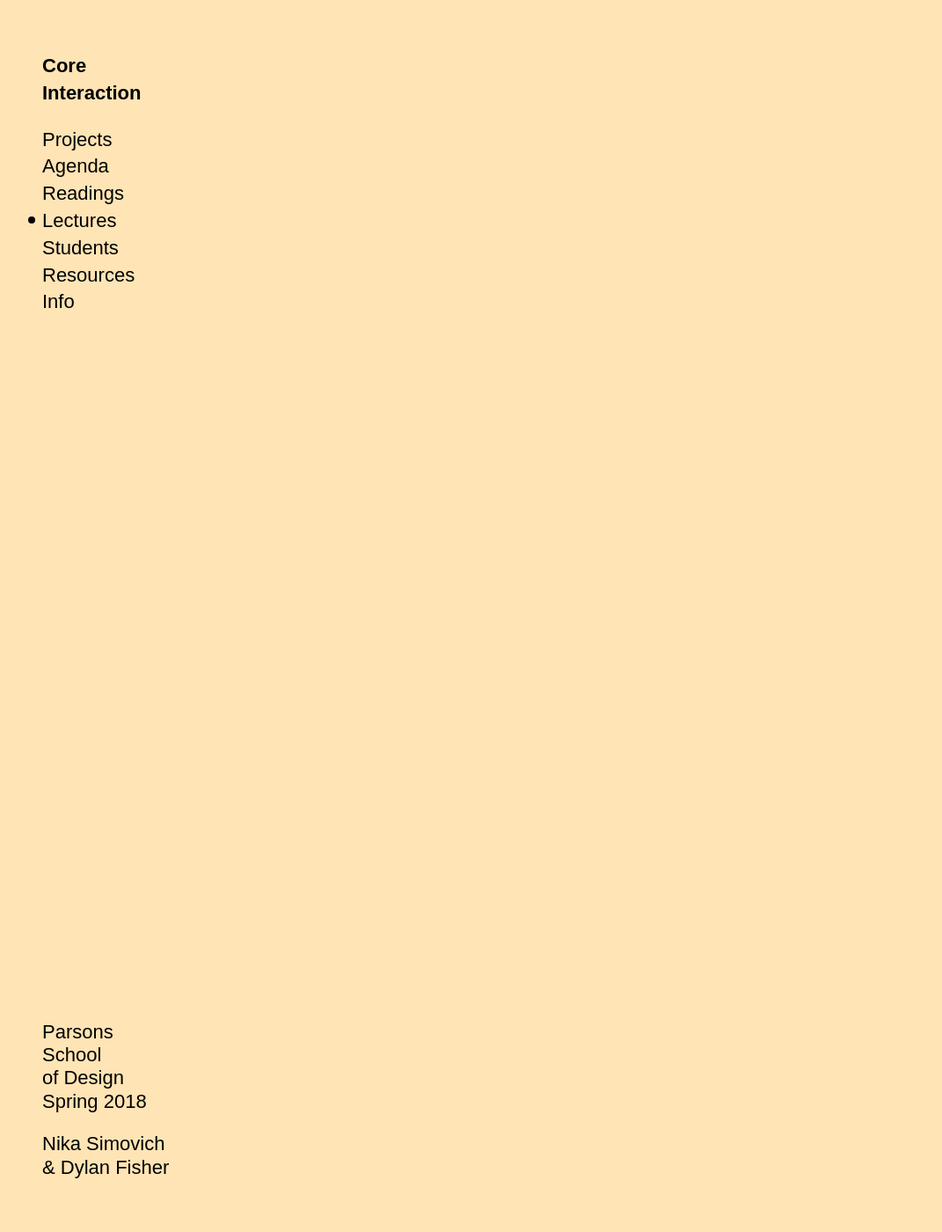
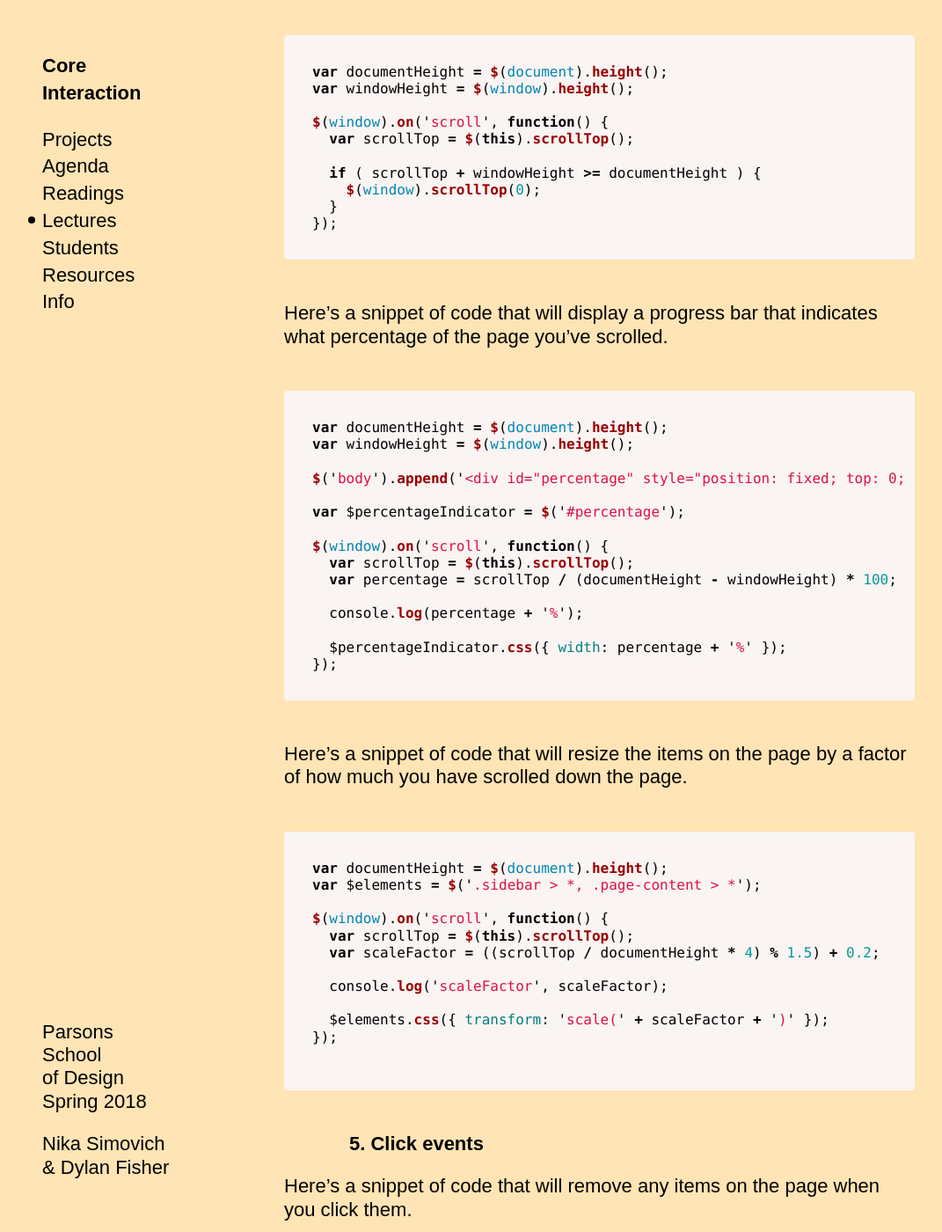
Before and after one commit to dylanfisher/ci18, a Jekyll site: the page built from _lectures/lab/html-css-jquery-in-class-exercises.md, in a window 1280 px wide and 1400 px high, scrolled down 6557 px. Shown: the whole window at 88% size, without its empty margins (12-1083 px from the left). Built offline with Jekyll 4.4.1, drawn with Linux system fonts in a browser that asks for light colours; some web fonts are replaced; some of the changed text lies outside the part shown.

Commit message:
Add a few more jquery code snippets

````diff
--- a/_lectures/lab/html-css-jquery-in-class-exercises.md
+++ b/_lectures/lab/html-css-jquery-in-class-exercises.md
@@ -123,3 +123,94 @@ $(document).on('keypress', function(e) {
   // etc.
 });
 ```
+
+### 4. Scrolling events
+
+Here's a snippet of code that will move you back to the top of the page if you reach the bottom.
+
+```javascript
+var documentHeight = $(document).height();
+var windowHeight = $(window).height();
+
+$(window).on('scroll', function() {
+  var scrollTop = $(this).scrollTop();
+
+  if ( scrollTop + windowHeight >= documentHeight ) {
+    $(window).scrollTop(0);
+  }
+});
+```
+
+Here's a snippet of code that will display a progress bar that indicates what percentage of the page you've scrolled.
+
+```javascript
+var documentHeight = $(document).height();
+var windowHeight = $(window).height();
+
+$('body').append('<div id="percentage" style="position: fixed; top: 0; left: 0; height: 30px; background-color: black;"></div>');
+
+var $percentageIndicator = $('#percentage');
+
+$(window).on('scroll', function() {
+  var scrollTop = $(this).scrollTop();
+  var percentage = scrollTop / (documentHeight - windowHeight) * 100;
+
+  console.log(percentage + '%');
+
+  $percentageIndicator.css({ width: percentage + '%' });
+});
+```
+
+Here's a snippet of code that will resize the items on the page by a factor of how much you have scrolled down the page.
+
+```javascript
+var documentHeight = $(document).height();
+var $elements = $('.sidebar > *, .page-content > *');
+
+$(window).on('scroll', function() {
+  var scrollTop = $(this).scrollTop();
+  var scaleFactor = ((scrollTop / documentHeight * 4) % 1.5) + 0.2;
+
+  console.log('scaleFactor', scaleFactor);
+
+  $elements.css({ transform: 'scale(' + scaleFactor + ')' });
+});
+
+```
+
+### 5. Click events
+
+Here's a snippet of code that will remove any items on the page when you click them.
+
+```javascript
+$(document).on('click', function(event) {
+  // All javascript event handlers give you information about the event type in the event argument.
+  console.log(event);
+
+  // event.preventDefault() will prevent the default click event from happening in the browser.
+  // This makes it so that clicking a link doesn't actually go to that link.
+  event.preventDefault();
+
+  // You can refer to items on the event object, such as the target, which represents
+  // the individual DOM element you clicked.
+  var $clickTarget = $(event.target);
+
+  $clickTarget.remove();
+});
+```
+
+This snippet of code is similar, but it will scale the element you click randomly each time you click it.
+
+```javascript
+$(document).on('click', function(event) {
+  event.preventDefault();
+
+  var $clickTarget = $(event.target);
+
+  $clickTarget.css({ transform: 'scale(' + randomNumber(0.5, 1.5) + ')' });
+
+  function randomNumber(min, max) {
+    return Math.random() * (max - min) + min;
+  }
+});
+```
````
